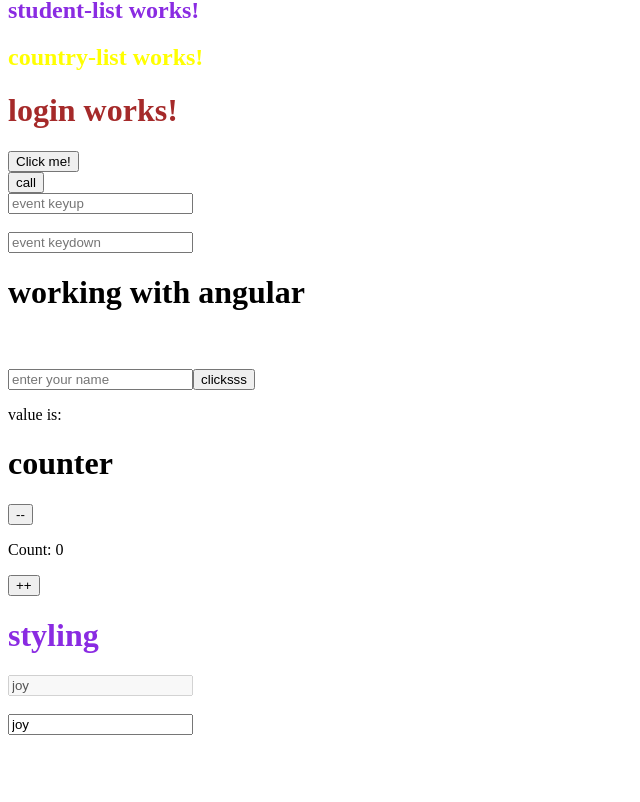
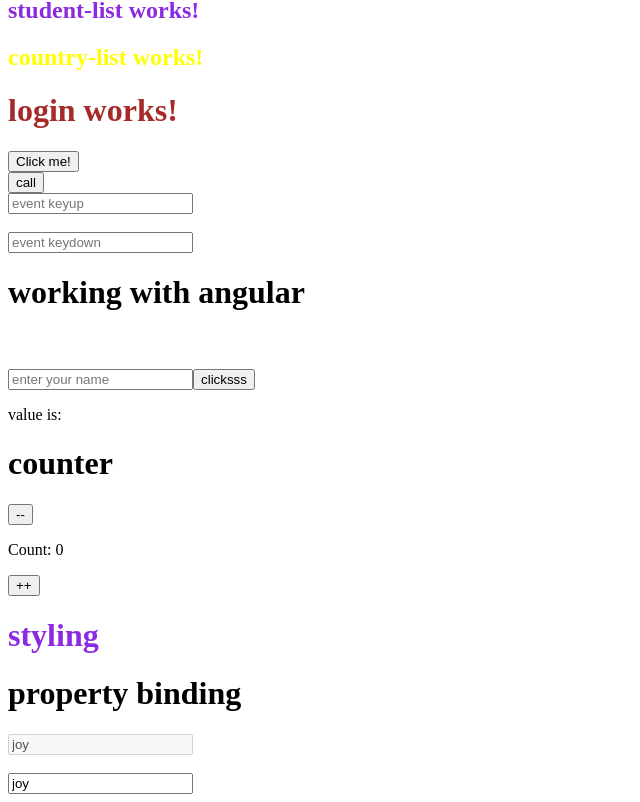
Before and after one commit to bhavisha550/angular, an Angular app: page / in a window 1280 px wide. Shown: the part 456-1258 px from the top of the page, without its empty margins (0-640 px from the left). Before the commit the page ends 1199 px from the top, so only its background shows below. Built offline with nearby package versions, Linux system fonts and the light colour scheme.

Commit message:
if-else-switch

```diff
--- a/src/app/app.component.html
+++ b/src/app/app.component.html
@@ -44,6 +44,36 @@
 </style>
 
 <!--property binding-->
+<h1> {{title4}} </h1>
 <input type="text" name="user-name" value={{name}} disabled="{{disable}}" >  <!--interpolation-->
 <br   /> <br   />
 <input type="text" name="user-name" [value]=name [disabled]=disable >    <!--property binding-->
+
+<!-- if-else -->
+<!-- <h1> {{title5}} </h1>
+<h1 *ngIf="show; then ifBlock else elseBlock"></h1>
+<ng-template #ifBlock>
+    <h1>If Condition</h1>
+</ng-template>
+<ng-template #elseBlock>
+    <h1>esle condition</h1>
+</ng-template> -->
+
+<!-- multiple conditions -->
+<!-- <h1> {{title6}} </h1>
+<ng-template [ngIf]="color==='red'">
+    <h1 style="color:red">RED color</h1>
+</ng-template>
+<ng-template [ngIf]="color==='green'">
+    <h1 style="color:green">GREEN color</h1>
+</ng-template> -->
+
+<!--switchcase-->
+<!-- <h1> {{title7}} </h1>
+<div [ngSwitch]="color">
+    <h1 *ngSwitchCase="'red'" style="color:red;" >RED color</h1>
+    <h1 *ngSwitchCase="'green'" style="color:green;" >GREEN color</h1>
+    <h1 *ngSwitchCase="'blue'" style="color:blue;" >BLUE color</h1>
+    <h1 *ngSwitchCase="'voilet'" style="color:violet;" >VOILET color</h1>
+    <h1 *ngSwitchDefault="'red'"  >UNKNOWN color</h1>
+</div> -->
--- a/src/app/app.component.ts
+++ b/src/app/app.component.ts
@@ -5,7 +5,7 @@ import { LoginComponent } from './patient/login/login.component';
 import { UserListComponent } from './user-list/user-list.component';
 import { StudentListComponent } from './student-list/student-list.component';
 import { CountryListComponent } from './country-list/country-list.component';
-
+import { CommonModule } from '@angular/common';
 
 
 
@@ -46,6 +46,22 @@ export class AppComponent {
 
 
   //property binding
+  title4 = 'property binding'
   name = "joy"
   disable=false;
+
+  //if-else
+  //title5 = 'if-else'
+  //show=true
+
+  //multiple conditions
+  //title6 = 'else-if'
+  // color="red";
+  //color="green";
+
+  //switch-case
+  //title7= 'switch-case'
+  //color = "red"
+
+
 }
```
